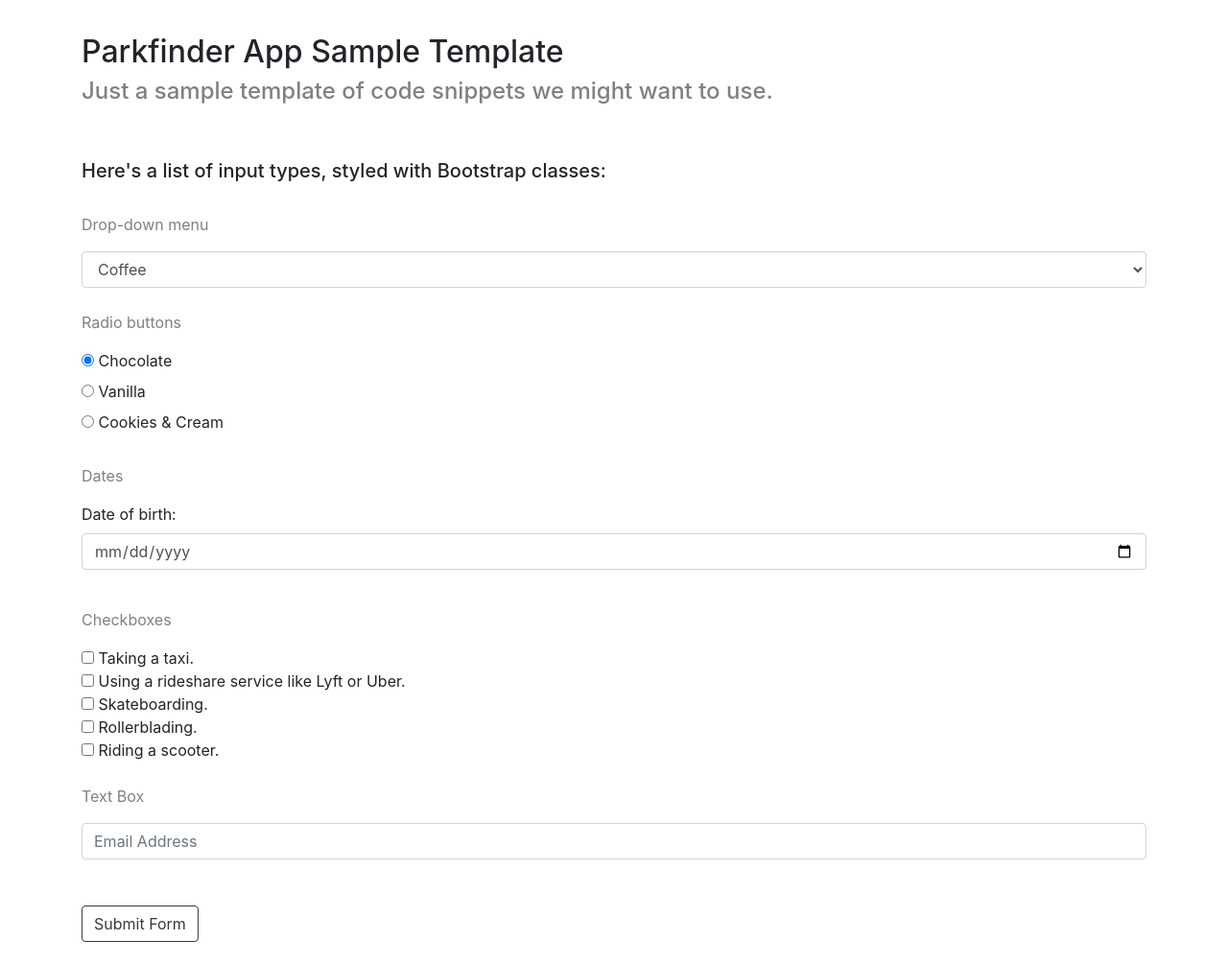
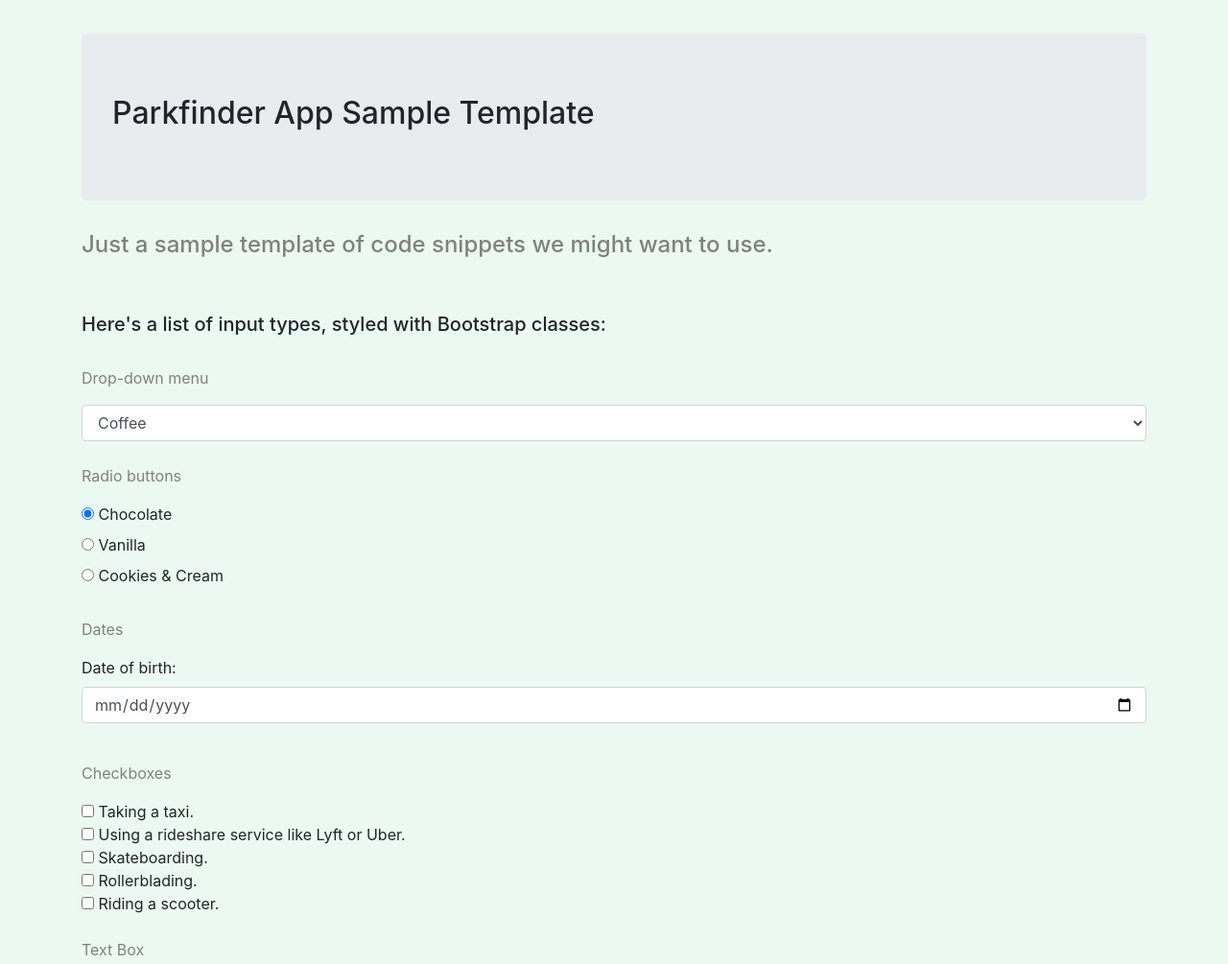
Before and after one commit to wrunion/parkfinder-js-test, a plain HTML site: page index.html in a window 1280 px wide. Shown: the top 1005 px of the page at 96% size. Drawn offline with nearby package versions, Linux system fonts and the light colour scheme; a web font is replaced by a local one.

Commit message:
test dev local branch

```diff
--- a/css/styles.css
+++ b/css/styles.css
@@ -1,6 +1,7 @@
 body {
   margin-top: 35px;
   margin-bottom: 35px;
+  background-color: #ecf9f2;
 }
 
 h4, p {
--- a/index.html
+++ b/index.html
@@ -24,7 +24,9 @@
 
     <!--Main content section-->
     <main>
-      <h2>Parkfinder App Sample Template</h2>
+      <div class="jumbotron">
+        <h2>Parkfinder App Sample Template</h2>
+      </div>
       <h4>Just a sample template of code snippets we might want to use.</h4><br><br>
 
       <h5>Here's a list of input types, styled with Bootstrap classes:</h5><br>
```
